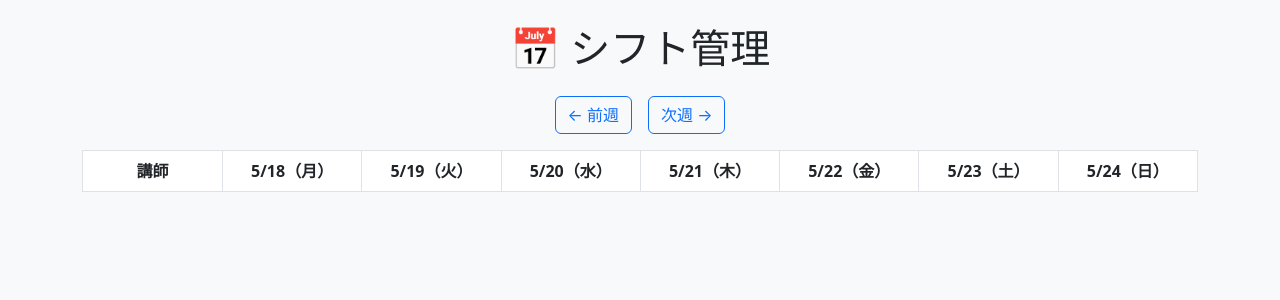
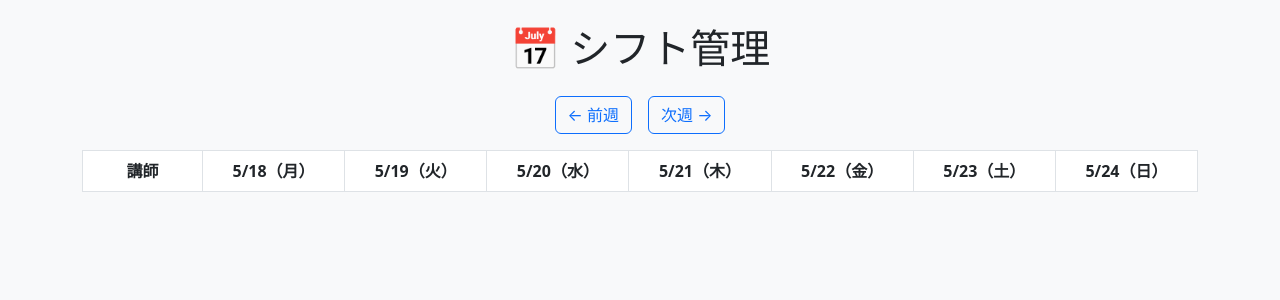
Before and after one commit to HEMLOKapx/shiftapp, a Flask app: page / in a window 1280 px wide. Shown: the top 300 px of the page. Run offline with Flask 3, Linux system fonts and the light colour scheme; data that the repository does not hold is empty.

Commit message:
Update index.html

```diff
--- a/templates/index.html
+++ b/templates/index.html
@@ -13,7 +13,7 @@
 
 <h1 class="text-center mb-4">📅 シフト管理</h1>
 
-<!-- ✅ 週切替（正しくリンクを書く） -->
+<!-- ✅ 週切替（修正済み） -->
 <div class="d-flex justify-content-center gap-3 mb-3">
 
 <a href="/?week={{ offset - 1 }}" class="btn btn-outline-primary">
@@ -32,7 +32,7 @@
 <thead>
 <tr>
 
-<th style="width:140px;">講師</th>
+<th style="width:120px;">講師</th>
 
 {% for h in headers %}
 <th>{{ h }}</th>
```
